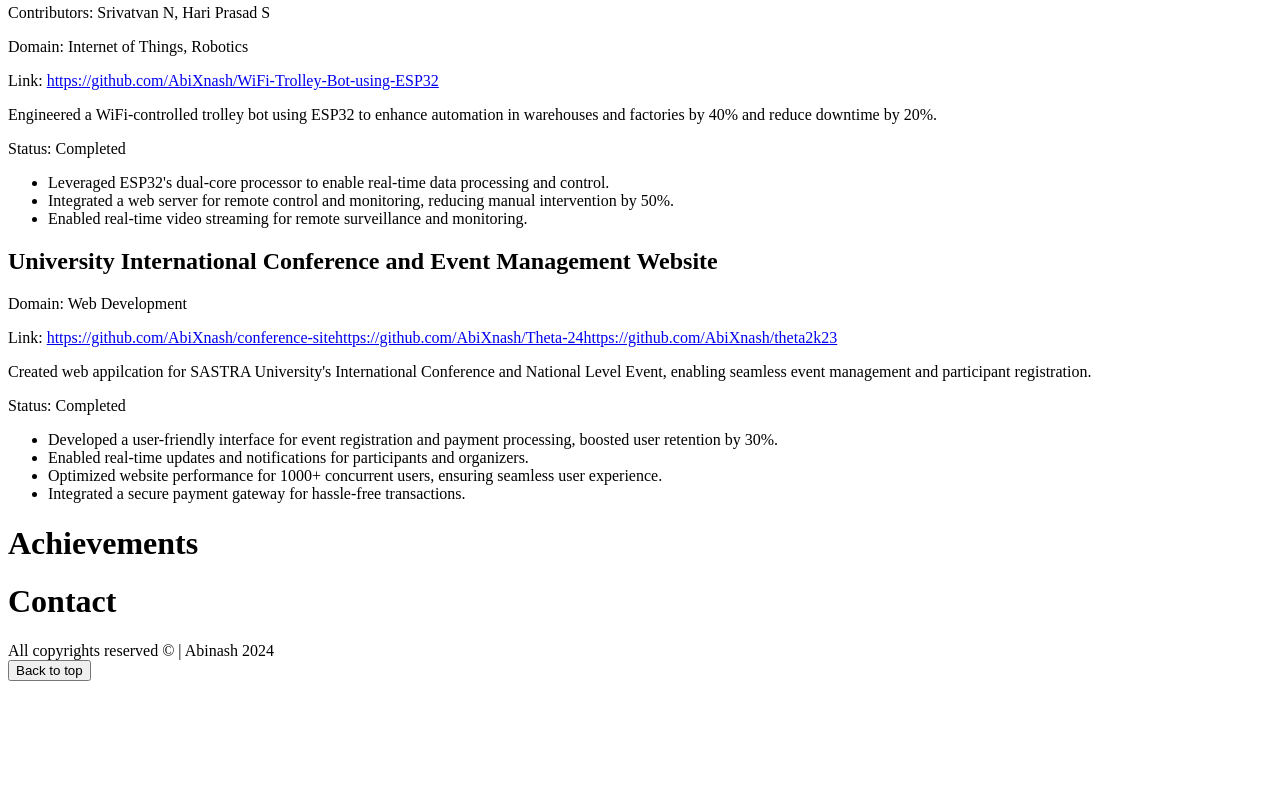
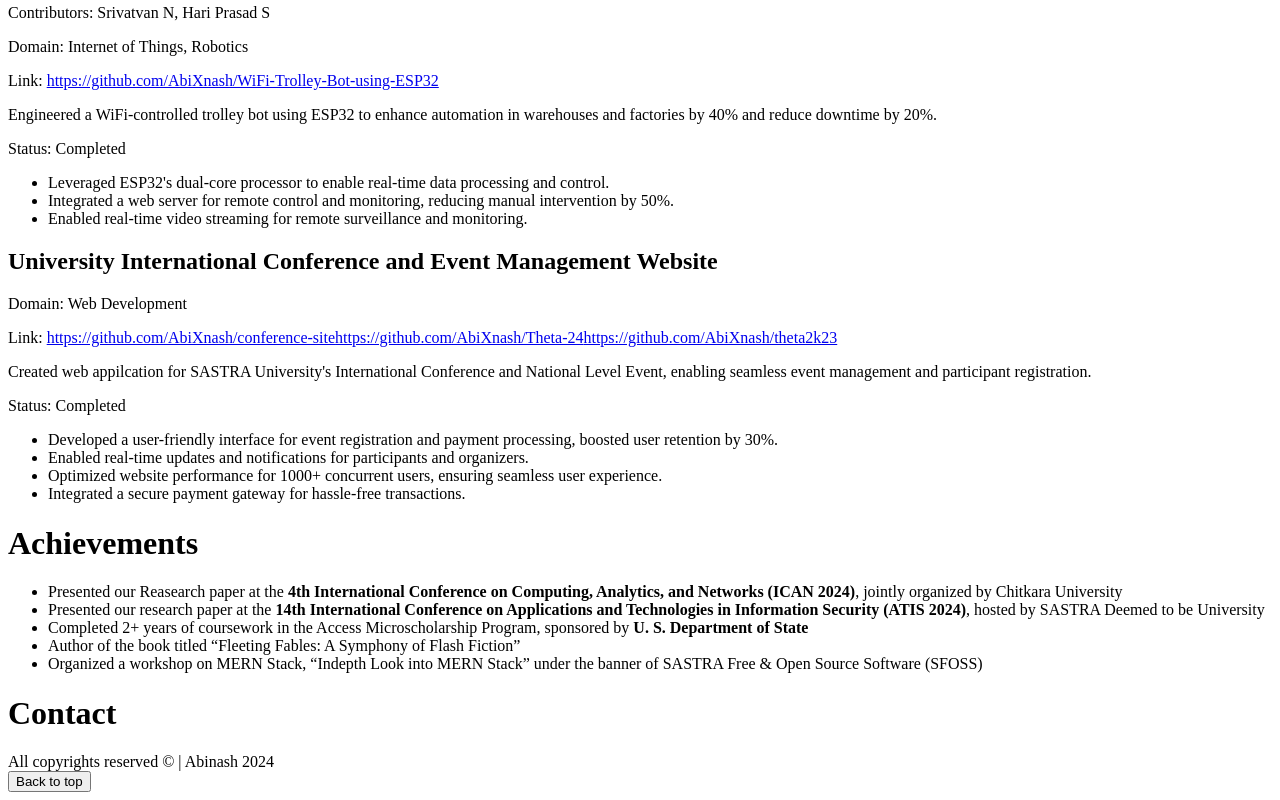
Before and after one commit to AbiXnash/abxfolio, a React (Vite) app: page / in a window 1280 px wide. Shown: the part 1183-1983 px from the top of the page. Before the commit the page ends 1872 px from the top, so only its background shows below. Built offline with nearby package versions, Linux system fonts and the light colour scheme.

Commit message:
feat: add achievements list to Achievements page

```diff
--- a/src/pages/Achievements/Achievements.tsx
+++ b/src/pages/Achievements/Achievements.tsx
@@ -1,7 +1,13 @@
 const Achievements = () => {
 	return <>
 		<h1>Achievements</h1>
-
+		<ul>
+			<li>Presented our Reasearch paper at the <strong>4th International Conference on Computing, Analytics, and Networks (ICAN 2024)</strong>, jointly organized by Chitkara University</li>
+			<li>Presented our research paper at the <strong>14th International Conference on Applications and Technologies in Information Security (ATIS 2024)</strong>, hosted by SASTRA Deemed to be University</li>
+			<li>Completed 2+ years of coursework in the Access Microscholarship Program, sponsored by <strong>U. S. Department of State</strong></li>
+			<li>Author of the book titled <q>Fleeting Fables: A Symphony of Flash Fiction</q></li>
+			<li>Organized a workshop on MERN Stack, <q>Indepth Look into MERN Stack</q> under the banner of SASTRA Free &amp; Open Source Software (SFOSS)</li>
+		</ul>
 	</>
 }
 
```
